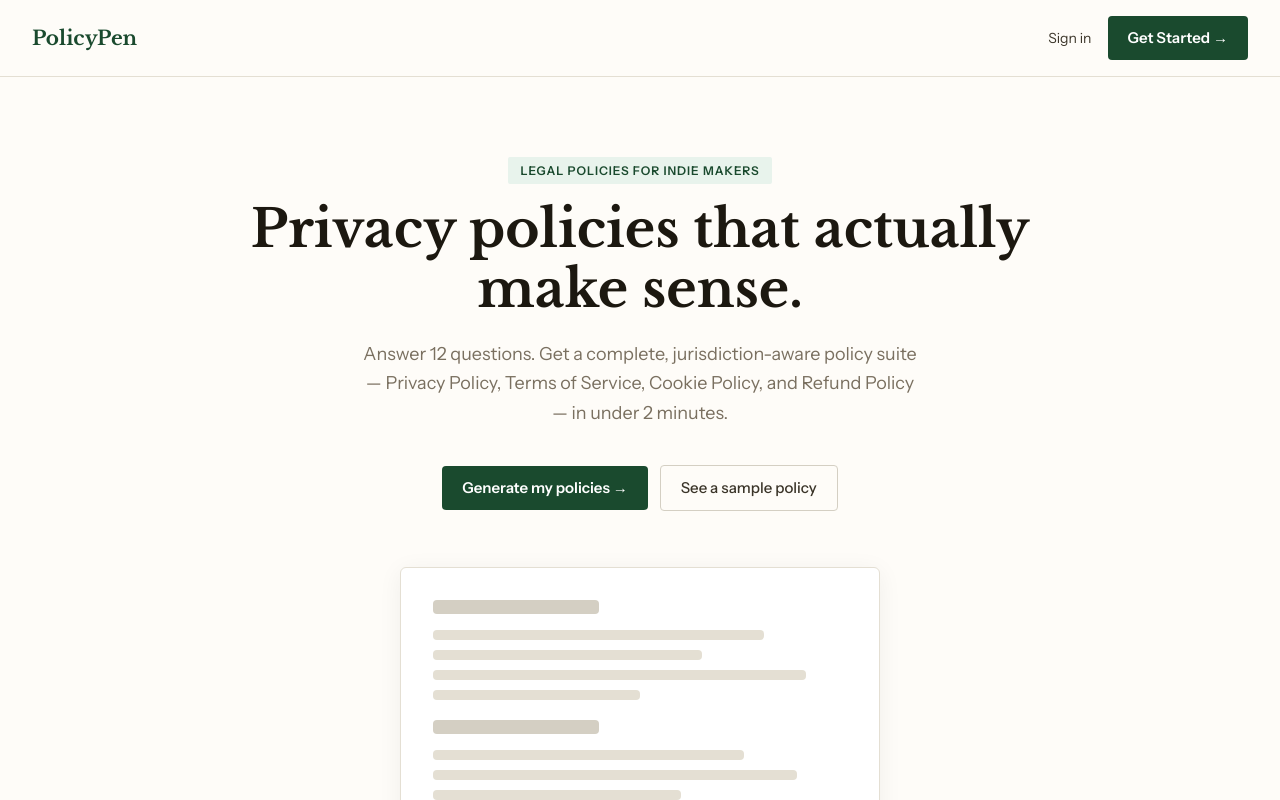
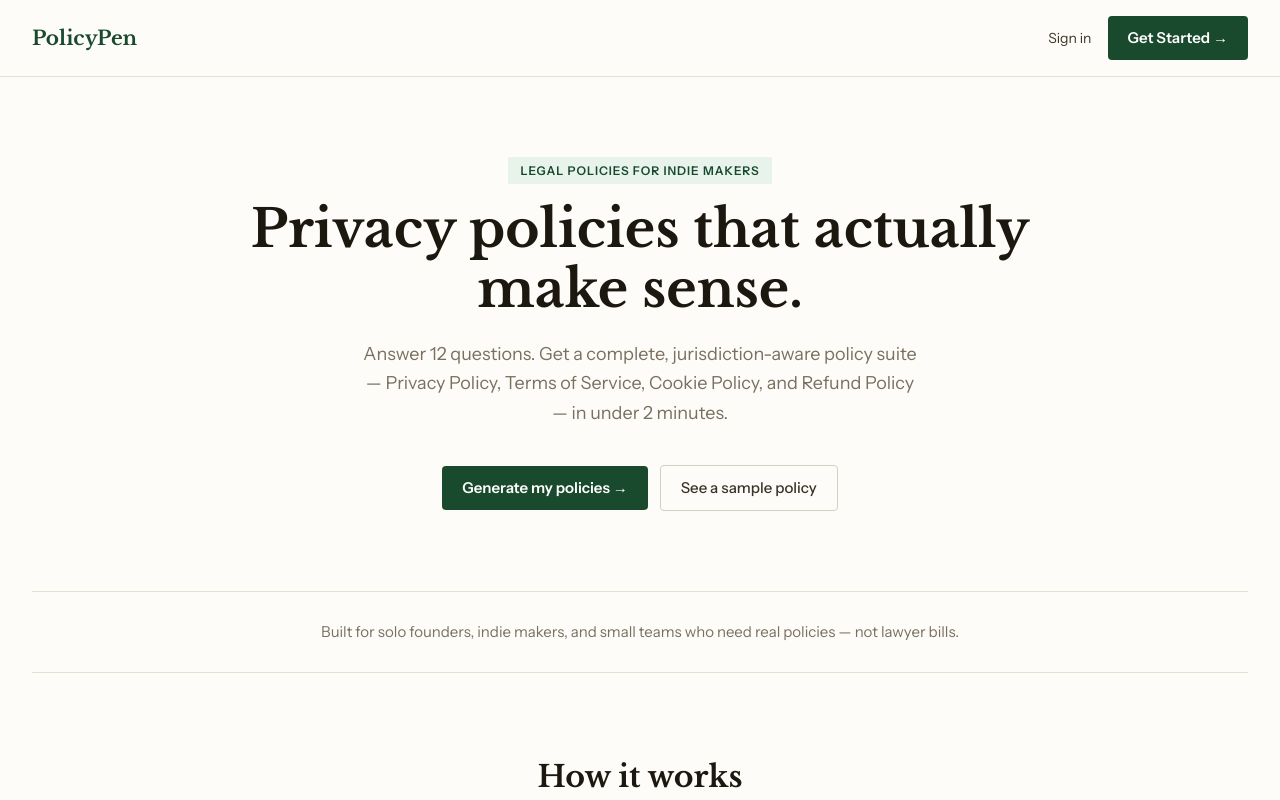
Before and after one commit to harshvrdn/PolicyPen, a Next.js app: page / in a window 1280 px wide. Shown: the top 800 px of the page. Built offline with nearby package versions, Linux system fonts and the light colour scheme.

Commit message:
Remove faux document preview skeleton from hero section
https://claude.ai/code/session_01BKuiaDePktCpcwH9phMFR5

```diff
--- a/app/page.tsx
+++ b/app/page.tsx
@@ -26,19 +26,7 @@ export default function LandingPage() {
           <Link href="/demo" className="btn-ghost">See a sample policy</Link>
         </div>
 
-        {/* Faux document preview */}
-        <div className="doc-preview" aria-hidden="true">
-          <div className="doc-line heading"></div>
-          <div className="doc-line"></div>
-          <div className="doc-line"></div>
-          <div className="doc-line"></div>
-          <div className="doc-line"></div>
-          <div className="doc-line heading" style={{ marginTop: "20px" }}></div>
-          <div className="doc-line"></div>
-          <div className="doc-line"></div>
-          <div className="doc-line"></div>
-          <div className="doc-line"></div>
-        </div>
+
       </section>
 
       {/* Social proof */}
```
